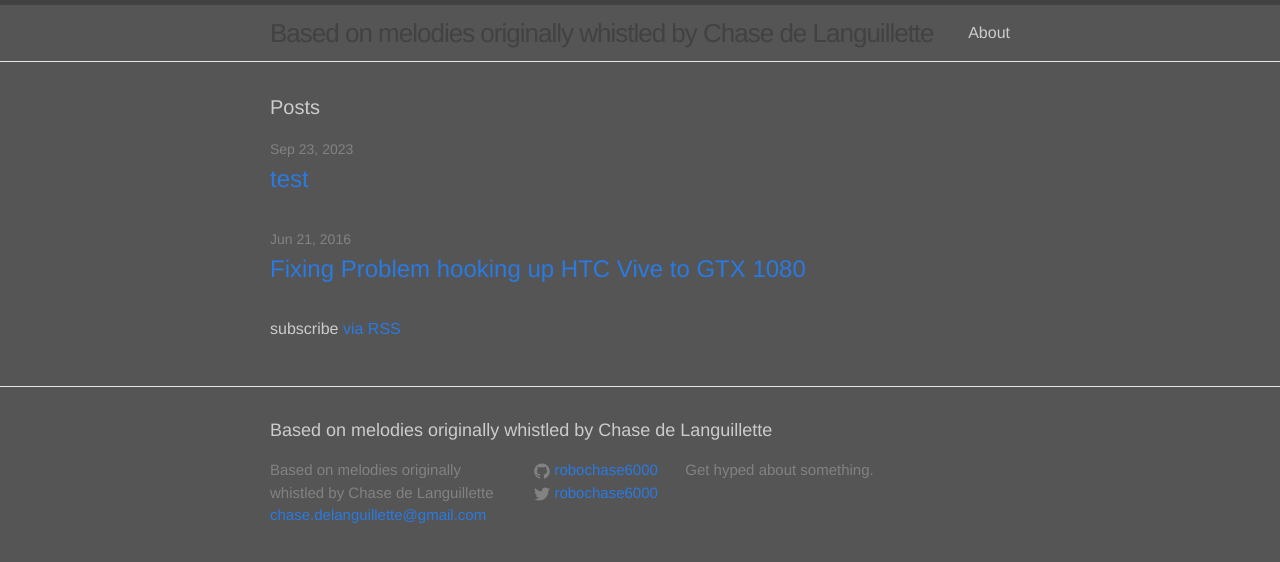
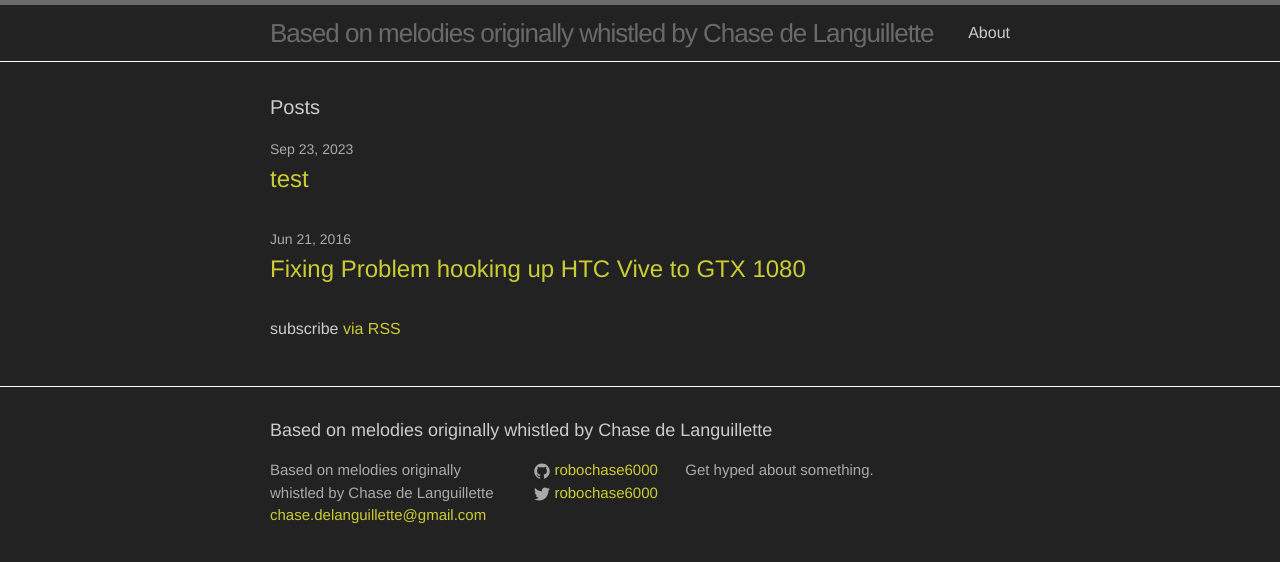
Before and after one commit to robochase6000/robochase6000.github.io, a Jekyll site: the page built from index.html, in a window 1280 px wide. Shown: the top 562 px of the page. Built offline with Jekyll 4.4.1, drawn with Linux system fonts in a browser that asks for light colours.

Commit message:
Update main.scss

```diff
--- a/css/main.scss
+++ b/css/main.scss
@@ -15,10 +15,10 @@ $base-line-height: 1.5;
 $spacing-unit:     30px;
 
 $text-color:       #cccccc;
-$background-color: #555555;
-$brand-color:      #2a7ae2;
+$background-color: #222222;
+$brand-color:      #cccc33;
 
-$grey-color:       #828282;
+$grey-color:       #aaaaaa;
 $grey-color-light: lighten($grey-color, 40%);
 $grey-color-dark:  darken($grey-color, 25%);
 
```
